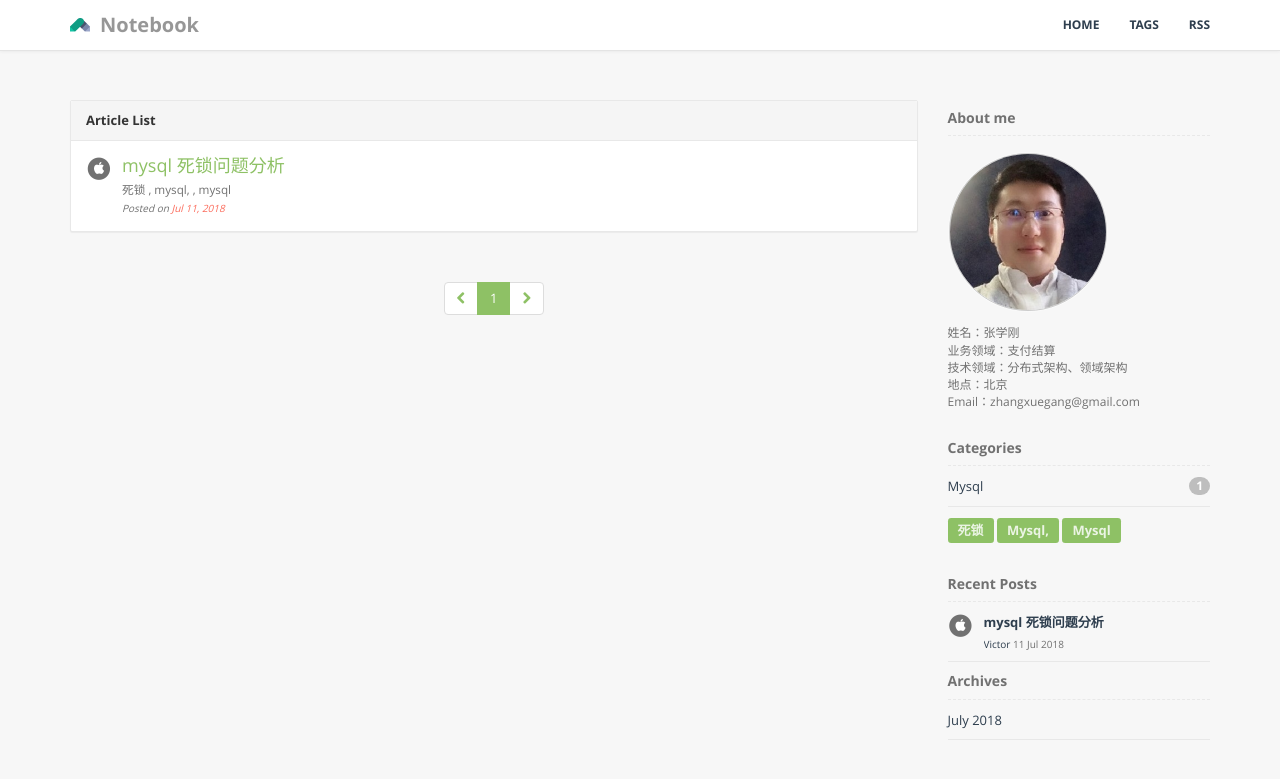
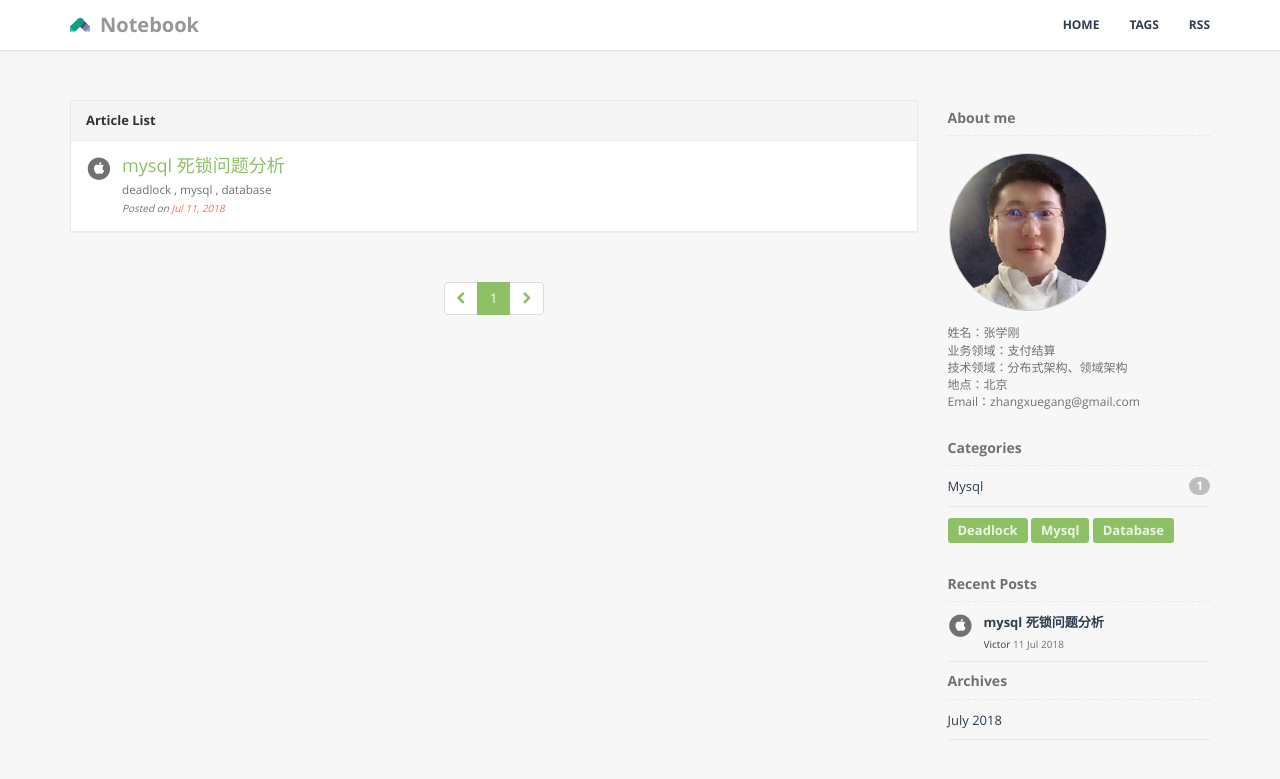
Before and after one commit to unionstars/unionstars.github.io, a Jekyll site: the page built from index.html, in a window 1280 px wide. Shown: the top 779 px of the page. Built offline with Jekyll 4.4.1, drawn with Linux system fonts in a browser that asks for light colours; the list of posts is cut into pages by our own code.

Commit message:
refactor

```diff
--- a/_includes/display_icon.html
+++ b/_includes/display_icon.html
@@ -11,7 +11,7 @@
       <i class="fa fa-magic fa-stack-1x text-white"></i>
     {% elsif post.tags contains 'git' %}
       <i class="fa fa-github fa-stack-1x text-white"></i>
-    {% elsif post.tags contains 'mysql' %}
+    {% elsif post.tags contains 'database' %}
       <i class="fa fa-apple fa-stack-1x text-white"></i>
     {% elsif post.tags contains 'api' %}
       <i class="fa fa-adn fa-stack-1x text-white"></i>
--- a/_posts/201808/2018-07-11-mysql_lock_analysis.md
+++ b/_posts/201808/2018-07-11-mysql_lock_analysis.md
@@ -4,7 +4,7 @@
 date:   2018-07-11 12:00:00
 
 categories: mysql
-tags: 死锁 mysql, mysql
+tags: deadlock mysql database
 author: "张学刚"
 ---
 
```
